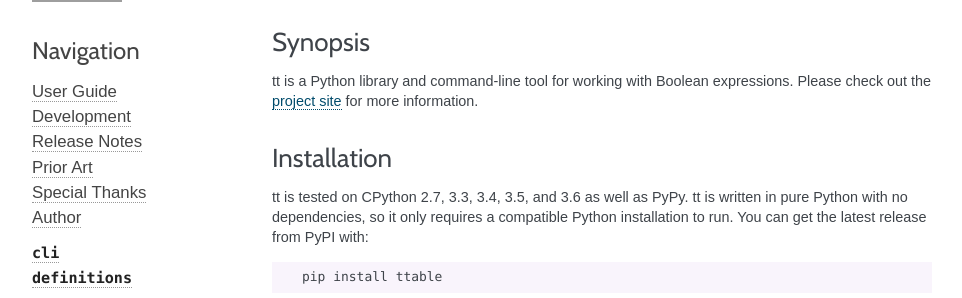
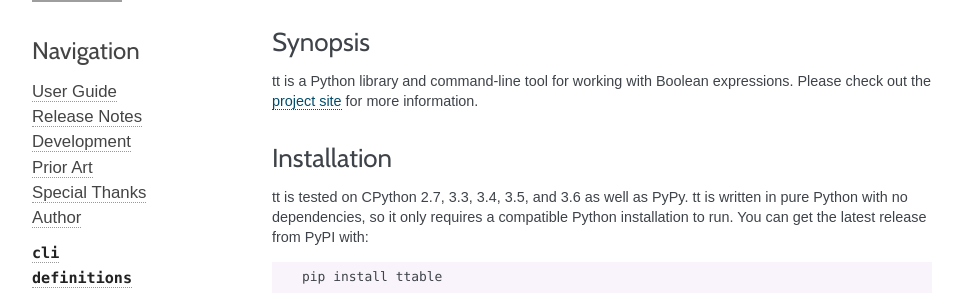
Before and after one commit to welchbj/tt, a Sphinx documentation site: the page built from docs/index.rst, in a window 1280 px wide, cut to the strip 293-591 px from the top of the page. Shown: the whole strip, without its empty margins (148-1110 px from the left). Built offline with Sphinx 7.4.7, drawn with Linux system fonts in a browser that asks for light colours; some web fonts are replaced; grey boxes are pictures that could not be loaded.

```diff
--- a/docs/index.rst
+++ b/docs/index.rst
@@ -17,8 +17,8 @@ Welcome to the documentation site for tt.
     :hidden:
 
     user_guide
+    release_notes
     development
-    release_notes
     prior_art
     special_thanks
     author
```
